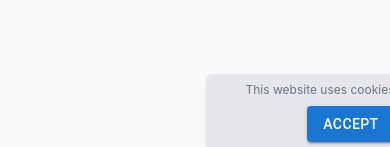
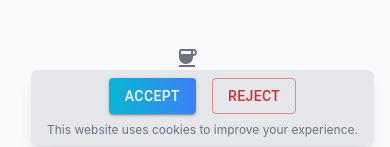
Before and after one commit to Ubaton/QRCode, a React (Create React App) app: page / in a window 390 px wide. Shown: the part 694-841 px from the top of the page. Built offline with nearby package versions, Linux system fonts and the light colour scheme; no server answers.

Commit message:
v1.2.203

```diff
--- a/src/App.js
+++ b/src/App.js
@@ -17,7 +17,7 @@ import TermsOfUse from "./pages/utils/Use/TermsOfUse";
 import SocialsPage from "./components/Socials/SocialsPage";
 import API from "./components/API/Api";
 import { ToastContainer } from "react-toastify";
-// import CookieConsent from "./pages/utils/CookieConsent";
+import CookieConsent from "./pages/utils/CookieConsent";
 
 function App() {
   const prefersDarkMode = window.matchMedia("(prefers-color-scheme: dark)");
@@ -154,7 +154,7 @@ function App() {
           path="/api"
           element={<API darkMode={darkMode} toggleDarkMode={toggleDarkMode} />}
         />
-        {/* <Route
+        <Route
           path="/cookieconsent"
           element={
             <CookieConsent
@@ -162,7 +162,7 @@ function App() {
               toggleDarkMode={toggleDarkMode}
             />
           }
-        /> */}
+        />
       </Routes>
       <ToastContainer />
     </PayPalScriptProvider>
--- a/src/pages/HomePage.js
+++ b/src/pages/HomePage.js
@@ -1,4 +1,6 @@
 import React, { useState, useEffect, useRef } from "react";
+import { ToastContainer, toast } from "react-toastify";
+import "react-toastify/dist/ReactToastify.css";
 import ImageUpload from "../components/ImageUpload/ImageUpload";
 import ColorPicker from "../components/ColorPicker/ColorPicker";
 import QRCodeGenerator from "../components/QRCodeGenerator/QRCodeGenerator";
@@ -78,6 +80,14 @@ function HomePage({ darkMode, toggleDarkMode }) {
   const acceptCookies = () => {
     localStorage.setItem("cookiesAccepted", "true");
     setShowCookieConsent(false);
+  };
+
+  const rejectCookies = () => {
+    localStorage.setItem("cookiesAccepted", "false");
+    setShowCookieConsent(false);
+    toast.error(
+      "Cookies have been rejected. Some website features may not work as expected."
+    );
   };
 
   const generateQRCode = async () => {
@@ -276,11 +286,15 @@ function HomePage({ darkMode, toggleDarkMode }) {
               )}
             </div>
             {showCookieConsent && (
-              <CookieConsent acceptCookies={acceptCookies} />
+              <CookieConsent
+                acceptCookies={acceptCookies}
+                rejectCookies={rejectCookies}
+              />
             )}
           </div>
         </div>
       </div>
+      <ToastContainer position="top-right" autoClose={3000} />
     </div>
   );
 }
--- a/src/pages/utils/CookieConsent.js
+++ b/src/pages/utils/CookieConsent.js
@@ -15,21 +15,18 @@ const CookieConsent = ({ acceptCookies, rejectCookies }) => {
 
   return (
     <div
-      className={`fixed w-full bottom-0 z-50 flex items-center justify-center bg-gray-200 text-gray-500 rounded-md shadow-md ${
+      className={`flex items-center justify-center bg-gray-200 text-gray-500 rounded-md shadow-lg w-full z-50 ${
         isVisible ? "opacity-100" : "opacity-0 pointer-events-none"
       } transition-opacity ease-in-out duration-300`}
     >
       <div className="flex flex-col">
-        <p className="text-xs md:text-md mt-2 px-4">
-          This website uses cookies to improve your experience.
-        </p>
         <div className="flex flex-row items-center justify-center p-2 text-center">
           <div className="flex flex-row space-x-4">
             <Button
               variant="contained"
               color="primary"
               onClick={acceptCookies}
-              className="focus:outline-none"
+              className="focus:outline-none bg-gradient-to-r from-cyan-500 to-blue-500 hover:bg-gradient-to-bl font-blod text-sm px-5 py-2.5 text-center mr-2 mb-2 text-white rounded-md p-2 m-2"
             >
               Accept
             </Button>
@@ -43,6 +40,9 @@ const CookieConsent = ({ acceptCookies, rejectCookies }) => {
             </Button>
           </div>
         </div>
+        <p className="text-xs md:text-md mb-2 px-4">
+          This website uses cookies to improve your experience.
+        </p>
       </div>
     </div>
   );
```
